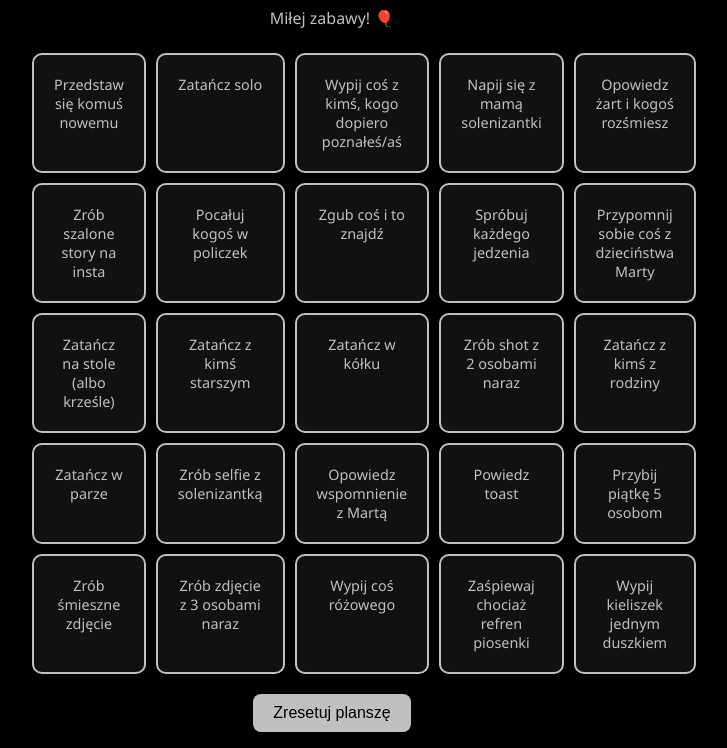
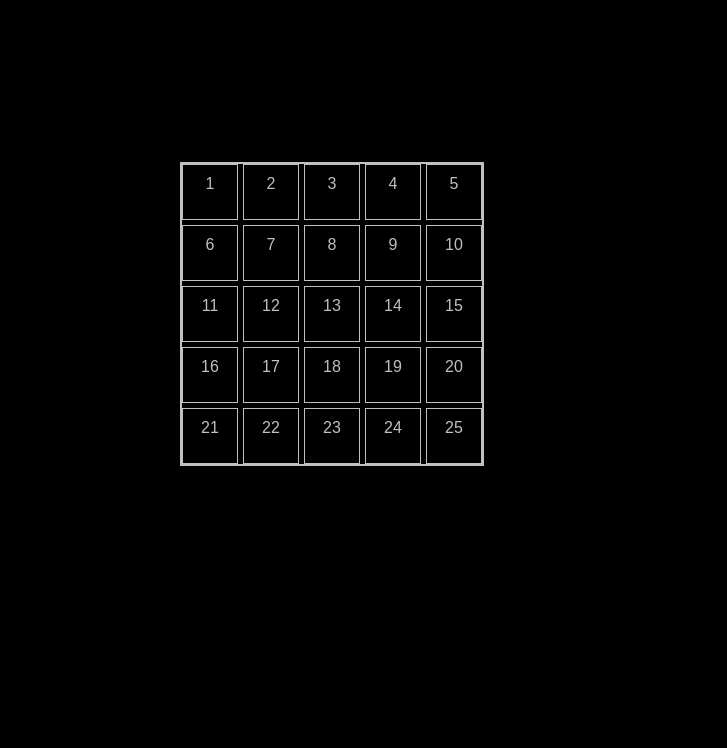
Before and after one commit to sarenkaaaaaaaa/18-marty, a plain HTML site: page index.html in a window 1280 px wide. Shown: the part 96-844 px from the top of the page, without its empty margins (308-1035 px from the left). After the commit the page ends 800 px from the top, so only its background shows below. Drawn offline with nearby package versions, Linux system fonts and the light colour scheme.

Commit message:
Update index.html

```diff
--- a/index.html
+++ b/index.html
@@ -2,216 +2,54 @@
 <html lang="pl">
 <head>
   <meta charset="UTF-8" />
-  <meta name="viewport" content="width=device-width, initial-scale=1.0" />
-  <title>Bingo Marty 🎉</title>
+  <meta name="viewport" content="width=device-width, initial-scale=1" />
+  <title>Test Intro Bingo</title>
   <style>
     body {
-      margin: 0;
-      font-family: 'Segoe UI', sans-serif;
-      background-color: #000;
-      color: silver;
-      display: flex;
-      flex-direction: column;
-      align-items: center;
-      justify-content: center;
-      min-height: 100vh;
-      text-align: center;
-      padding: 1em;
+      margin: 0; font-family: Arial, sans-serif;
+      background: black; color: silver;
+      display: flex; flex-direction: column; align-items: center; justify-content: center;
+      height: 100vh; text-align: center;
     }
-
-    h1 {
-      font-size: 2em;
-      margin-bottom: 0.2em;
+    #intro {
+      position: fixed; top:0; left:0; width:100vw; height:100vh;
+      background: black; color: silver;
+      display: flex; align-items: center; justify-content: center;
+      font-size: 2em; z-index: 10;
     }
-
-    p {
-      margin-bottom: 1.5em;
-    }
-
-    .grid {
+    #bingoBoard {
+      display: none;
+      margin-top: 20px;
+      width: 300px; height: 300px;
+      border: 2px solid silver;
       display: grid;
       grid-template-columns: repeat(5, 1fr);
-      gap: 10px;
-      max-width: 600px;
-      width: 100%;
+      gap: 5px;
     }
-
     .cell {
-      background: #111;
-      border: 2px solid silver;
-      padding: 20px;
-      cursor: pointer;
-      border-radius: 10px;
-      transition: 0.2s;
+      border: 1px solid silver;
+      padding: 10px;
       user-select: none;
-      font-size: 0.9em;
-    }
-
-    .cell:hover {
-      background: #222;
-    }
-
-    .cell.active {
-      background-color: silver;
-      color: black;
-      pointer-events: none;
-    }
-
-    .reset-btn {
-      margin-top: 20px;
-      padding: 10px 20px;
-      background-color: silver;
-      color: black;
-      border: none;
-      border-radius: 8px;
-      cursor: pointer;
-      font-size: 1em;
-    }
-
-    .intro-screen {
-      position: fixed;
-      top: 0; left: 0;
-      width: 100vw;
-      height: 100vh;
-      background: black;
-      display: flex;
-      align-items: center;
-      justify-content: center;
-      color: silver;
-      font-size: 2em;
-      z-index: 999;
-      animation: fadeOut 2.5s ease forwards;
-      animation-delay: 1.8s;
-    }
-
-    @keyframes fadeOut {
-      to {
-        opacity: 0;
-        visibility: hidden;
-      }
-    }
-
-    @media (max-width: 600px) {
-      .cell {
-        padding: 14px;
-        font-size: 0.8em;
-      }
     }
   </style>
 </head>
 <body>
-  <div id="intro" class="intro-screen">
-    <h2>🎉 Witaj na 18-stce Marty i Ewy! 🎉</h2>
+  <div id="intro">🎉 Witaj na 18-stce Marty! 🎉</div>
+
+  <div id="bingoBoard">
+    <div class="cell">1</div><div class="cell">2</div><div class="cell">3</div><div class="cell">4</div><div class="cell">5</div>
+    <div class="cell">6</div><div class="cell">7</div><div class="cell">8</div><div class="cell">9</div><div class="cell">10</div>
+    <div class="cell">11</div><div class="cell">12</div><div class="cell">13</div><div class="cell">14</div><div class="cell">15</div>
+    <div class="cell">16</div><div class="cell">17</div><div class="cell">18</div><div class="cell">19</div><div class="cell">20</div>
+    <div class="cell">21</div><div class="cell">22</div><div class="cell">23</div><div class="cell">24</div><div class="cell">25</div>
   </div>
 
-  <h1 style="display:none;">🖤 Bingo Marty i Ewy 18 🖤</h1>
-  <p style="display:none;">Miłej zabawy! 🎈</p>
-  <div class="grid" id="bingoGrid" style="display:none;"></div>
-  <button class="reset-btn" onclick="resetBoard()" style="display:none;">Zresetuj planszę</button>
-
-  <audio id="clapSound" src="https://cdn.pixabay.com/download/audio/2022/03/15/audio_88cc0243ee.mp3?filename=small-applause-6695.mp3"></audio>
-
-  <script src="https://cdn.jsdelivr.net/npm/canvas-confetti@1.5.1/dist/confetti.browser.min.js"></script>
   <script>
-    const tasks = [
-      "Napij się z mamą solenizantki",
-      "Zrób zdjęcie z 3 osobami naraz",
-      "Zatańcz z kimś z rodziny",
-      "Opowiedz żart i kogoś rozśmiesz",
-      "Wypij coś z kimś, kogo dopiero poznałeś/aś",
-      "Zrób selfie z solenizantką",
-      "Pocałuj kogoś w policzek",
-      "Zatańcz solo",
-      "Wypij kieliszek jednym duszkiem",
-      "Zaśpiewaj chociaż refren piosenki",
-      "Przybij piątkę 5 osobom",
-      "Powiedz toast",
-      "Zatańcz w parze",
-      "Opowiedz wspomnienie z Martą",
-      "Zrób śmieszne zdjęcie",
-      "Spróbuj każdego jedzenia",
-      "Zgub coś i to znajdź",
-      "Zatańcz z kimś starszym",
-      "Wypij coś różowego",
-      "Zrób szalone story na insta",
-      "Przypomnij sobie coś z dzieciństwa Marty",
-      "Przedstaw się komuś nowemu",
-      "Zatańcz w kółku",
-      "Zrób shot z 2 osobami naraz",
-      "Zatańcz na stole (albo krześle)"
-    ];
-
-    const grid = document.getElementById("bingoGrid");
-    const title = document.querySelector("h1");
-    const desc = document.querySelector("p");
-    const btn = document.querySelector(".reset-btn");
-    const clapSound = document.getElementById("clapSound");
-
-    function shuffle(arr) {
-      for (let i = arr.length - 1; i > 0; i--) {
-        const j = Math.floor(Math.random() * (i + 1));
-        [arr[i], arr[j]] = [arr[j], arr[i]];
-      }
-    }
-
-    function createBoard() {
-      grid.innerHTML = "";
-      const board = [...tasks];
-      shuffle(board);
-      for (let i = 0; i < 25; i++) {
-        const div = document.createElement("div");
-        div.className = "cell";
-        div.innerText = board[i];
-        div.addEventListener("click", () => {
-          if (!div.classList.contains("active")) {
-            div.classList.add("active");
-            checkWin();
-          }
-        });
-        grid.appendChild(div);
-      }
-    }
-
-    function resetBoard() {
-      createBoard();
-    }
-
-    function checkWin() {
-      const active = document.querySelectorAll(".cell.active").length;
-      if (active === 5) {
-        clapSound.play();
-        confettiBoom();
-      }
-    }
-
-    function confettiBoom() {
-      const duration = 2 * 1000;
-      const end = Date.now() + duration;
-      const defaults = { startVelocity: 30, spread: 360, ticks: 60, zIndex: 9999 };
-
-      const interval = setInterval(() => {
-        const timeLeft = end - Date.now();
-        if (timeLeft <= 0) {
-          clearInterval(interval);
-        }
-
-        confetti({
-          particleCount: 40,
-          origin: { x: Math.random(), y: Math.random() - 0.2 },
-          ...defaults
-        });
-      }, 200);
-    }
-
-    window.addEventListener("load", () => {
+    window.addEventListener('load', () => {
       setTimeout(() => {
-        document.getElementById("intro").style.display = "none";
-        title.style.display = "block";
-        desc.style.display = "block";
-        grid.style.display = "grid";
-        btn.style.display = "inline-block";
-        createBoard();
-      }, 2000);
+        document.getElementById('intro').style.display = 'none';
+        document.getElementById('bingoBoard').style.display = 'grid';
+      }, 2000); // 2 sekundy
     });
   </script>
 </body>
```
